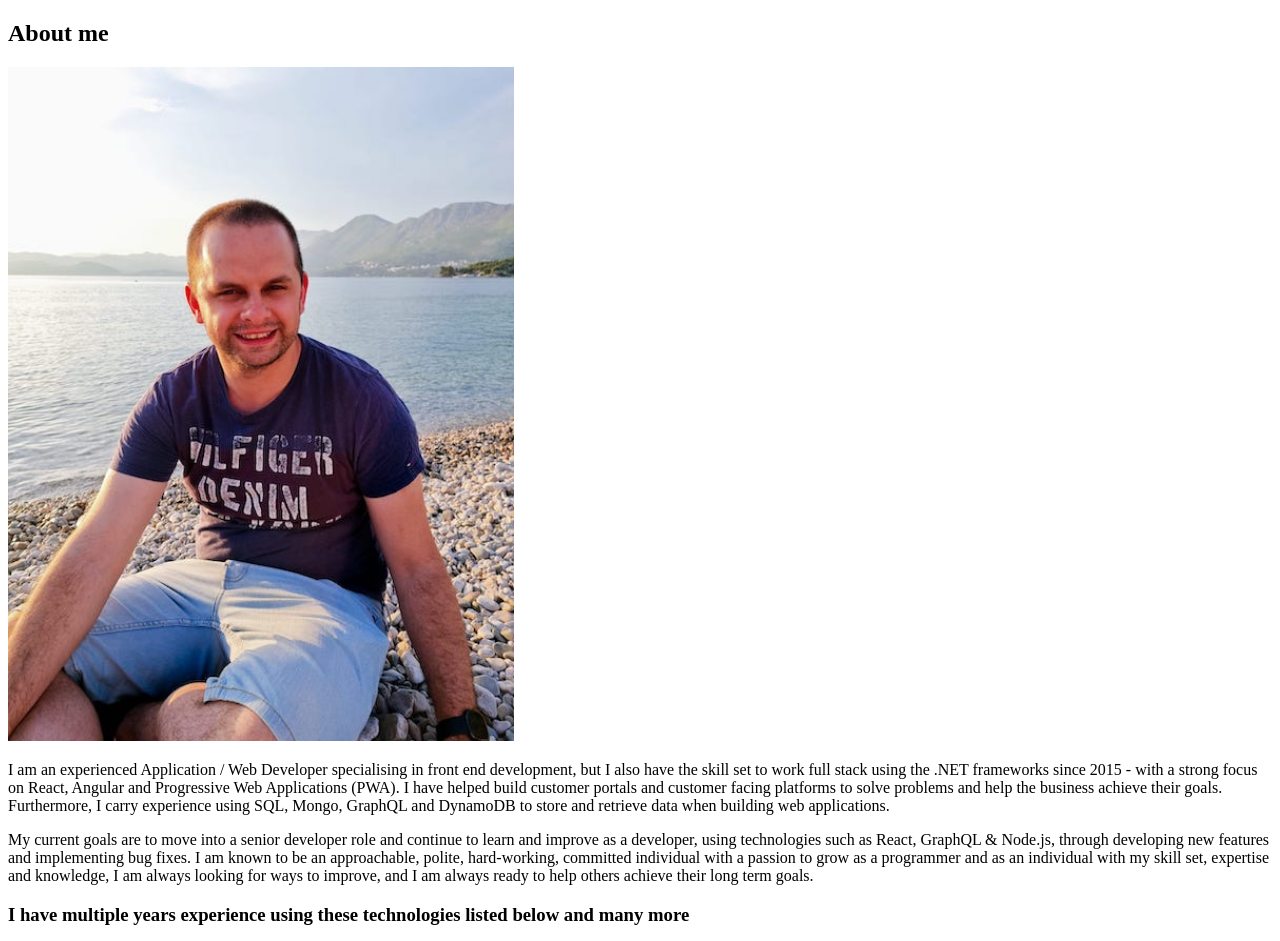
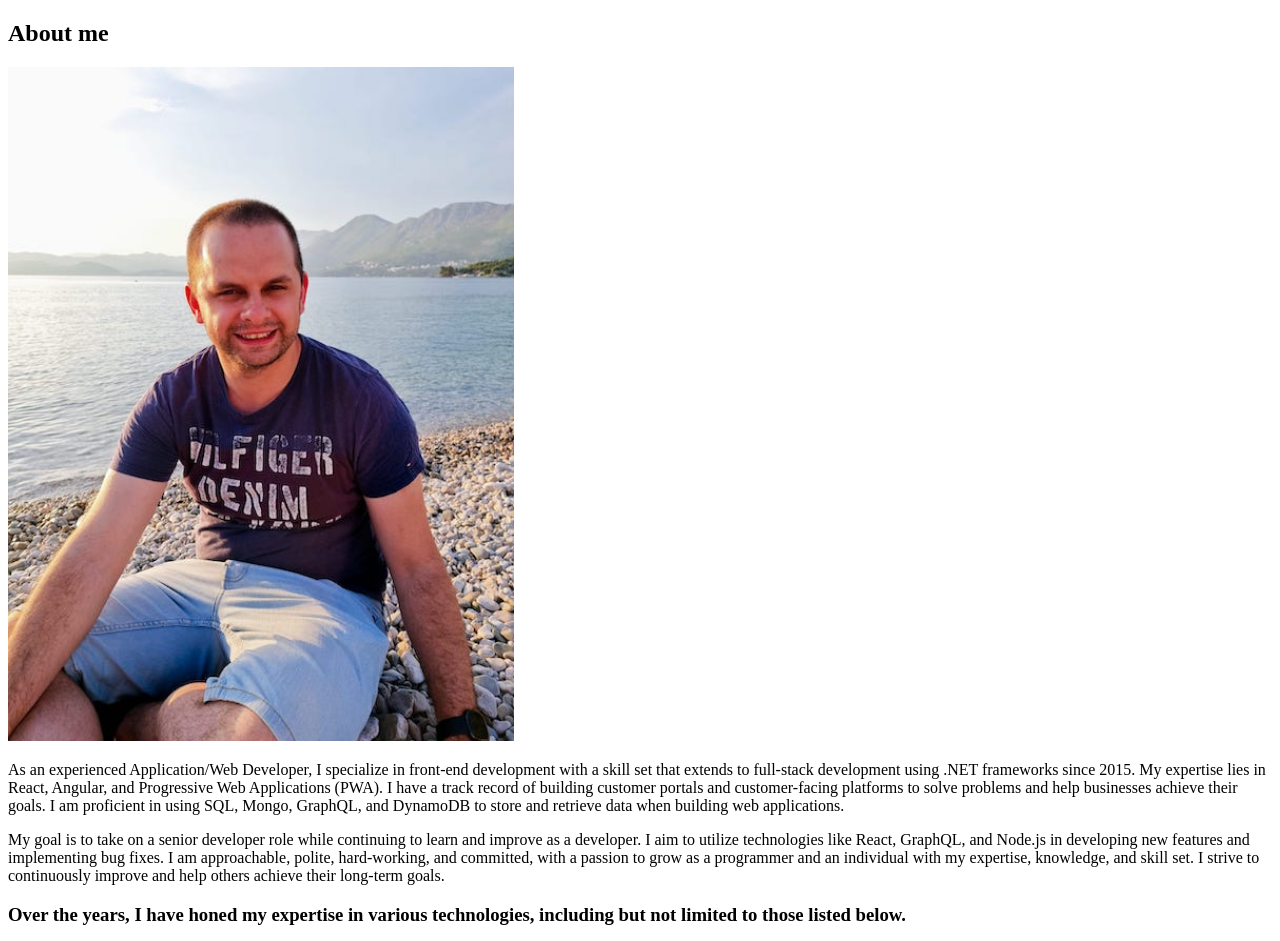
Before and after one commit to MartynRobotham/my-website, a Gatsby site: page /sub-pages/about in a window 1280 px wide. Shown: the top 941 px of the page. Built offline with nearby package versions, Linux system fonts and the light colour scheme; Gatsby itself is replaced by a stand-in of ours.

Commit message:
Update about me text

```diff
--- a/src/pages/sub-pages/about.js
+++ b/src/pages/sub-pages/about.js
@@ -7,32 +7,21 @@ const About = () => {
             <div className={'about-me-profile'}>
                 <img className={'extend-image'} width={'40%'} src={'/images/headshot.jpg'} alt={'my headshot'}/>
                 <div>
-                    <p className={'alternate-text'}>I am an experienced Application / Web Developer specialising in
-                        front
-                        end development, but I also have
-                        the skill set to work full stack using the .NET frameworks since 2015 - with a strong focus on
-                        React,
-                        Angular and Progressive Web Applications (PWA). I have helped build customer portals and
-                        customer
-                        facing
-                        platforms to solve problems and help the business achieve their goals. Furthermore, I carry
-                        experience
-                        using SQL, Mongo, GraphQL and DynamoDB to store and retrieve data when building web
-                        applications.</p>
-                    <p className={'alternate-text'}>My current goals are to move into a senior developer role and
-                        continue
-                        to learn and improve as a
-                        developer, using technologies such as React, GraphQL & Node.js, through developing new features
-                        and
-                        implementing bug fixes. I am known to be an approachable, polite, hard-working, committed
-                        individual
-                        with a passion to grow as a programmer and as an individual with my skill set, expertise and
-                        knowledge,
-                        I am always looking for ways to improve, and I am always ready to help others achieve their long
-                        term
-                        goals.</p>
+                    <p className={'alternate-text'}>As an experienced Application/Web Developer, I specialize in
+                        front-end development with a skill set that extends to full-stack development using .NET
+                        frameworks since 2015. My expertise lies in React, Angular, and Progressive Web Applications
+                        (PWA). I have a track record of building customer portals and customer-facing platforms to solve
+                        problems and help businesses achieve their goals. I am proficient in using SQL, Mongo, GraphQL,
+                        and DynamoDB to store and retrieve data when building web applications.</p>
+                    <p className={'alternate-text'}>My goal is to take on a senior developer role while continuing to
+                        learn and improve as a developer. I aim to utilize technologies like React, GraphQL, and Node.js
+                        in developing new features and implementing bug fixes. I am approachable, polite, hard-working,
+                        and committed, with a passion to grow as a programmer and an individual with my expertise,
+                        knowledge, and skill set. I strive to continuously improve and help others achieve their
+                        long-term goals.</p>
                     <div className={'tech-assets'}>
-                        <h3>I have multiple years experience using these technologies listed below and many more</h3>
+                        <h3>Over the years, I have honed my expertise in various technologies, including but not limited
+                            to those listed below.</h3>
                         <div className={'logo-grid'}>
                             <div style={{gridColumn: 1}}>
                                 <img src={'/images/logos/javascript.svg'} height={'100px'} alt={'JavaScript'}/>
```
